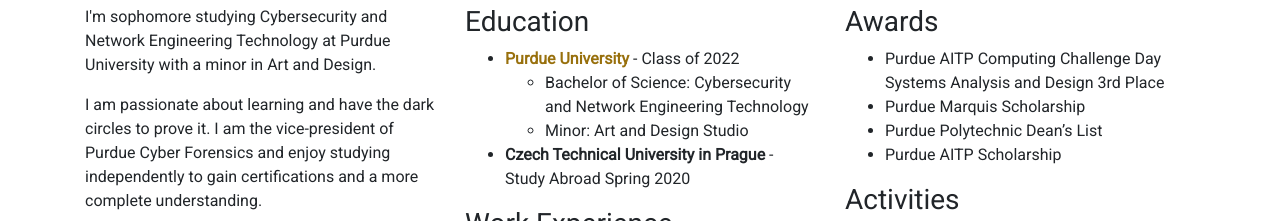
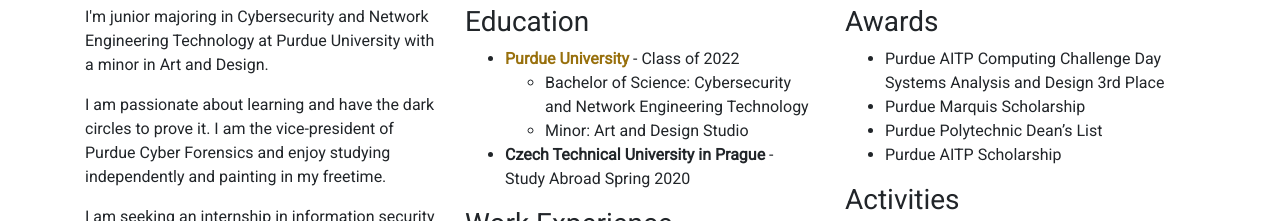
Before and after one commit to jenkinsmichpa/jenkinsmichpa.github.io, a plain HTML site: page index.html in a window 1280 px wide. Shown: the part 899-1120 px from the top of the page. Drawn offline with nearby package versions, Linux system fonts and the light colour scheme.

Commit message:
Updated about me blurb

```diff
--- a/index.html
+++ b/index.html
@@ -62,11 +62,10 @@
           <div class="row">
             <div class="col-12">
               <p>
-                I'm sophomore studying Cybersecurity and Network Engineering Technology at Purdue University with a minor in Art and Design.
+                I'm junior majoring in Cybersecurity and Network Engineering Technology at Purdue University with a minor in Art and Design.
               </p>
               <p>
-                I am passionate about learning and have the dark circles to prove it. I am the vice-president of Purdue Cyber Forensics and enjoy studying independently to gain certifications and a more complete understanding.
-              </p>
+                I am passionate about learning and have the dark circles to prove it. I am the vice-president of Purdue Cyber Forensics and enjoy studying independently and painting in my freetime.
               <p>
                 I am seeking an internship in information security to gain applied experience and explore possible career paths.
               </p>
```
